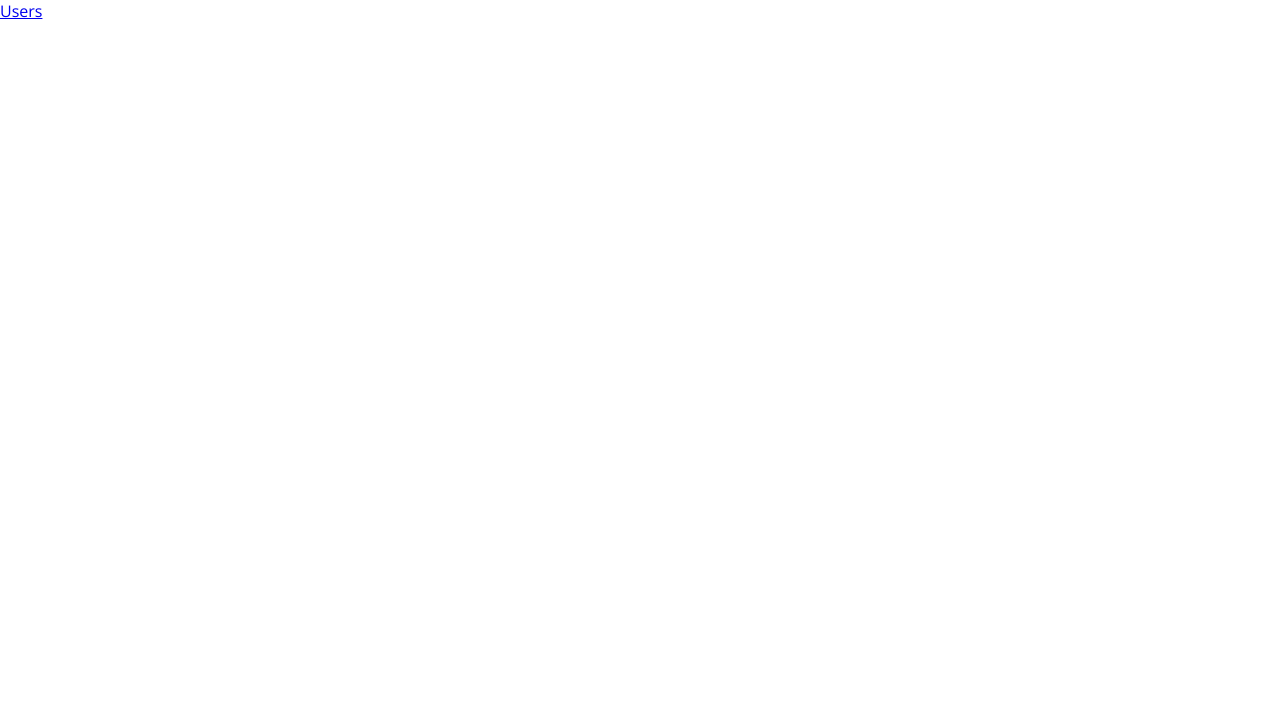
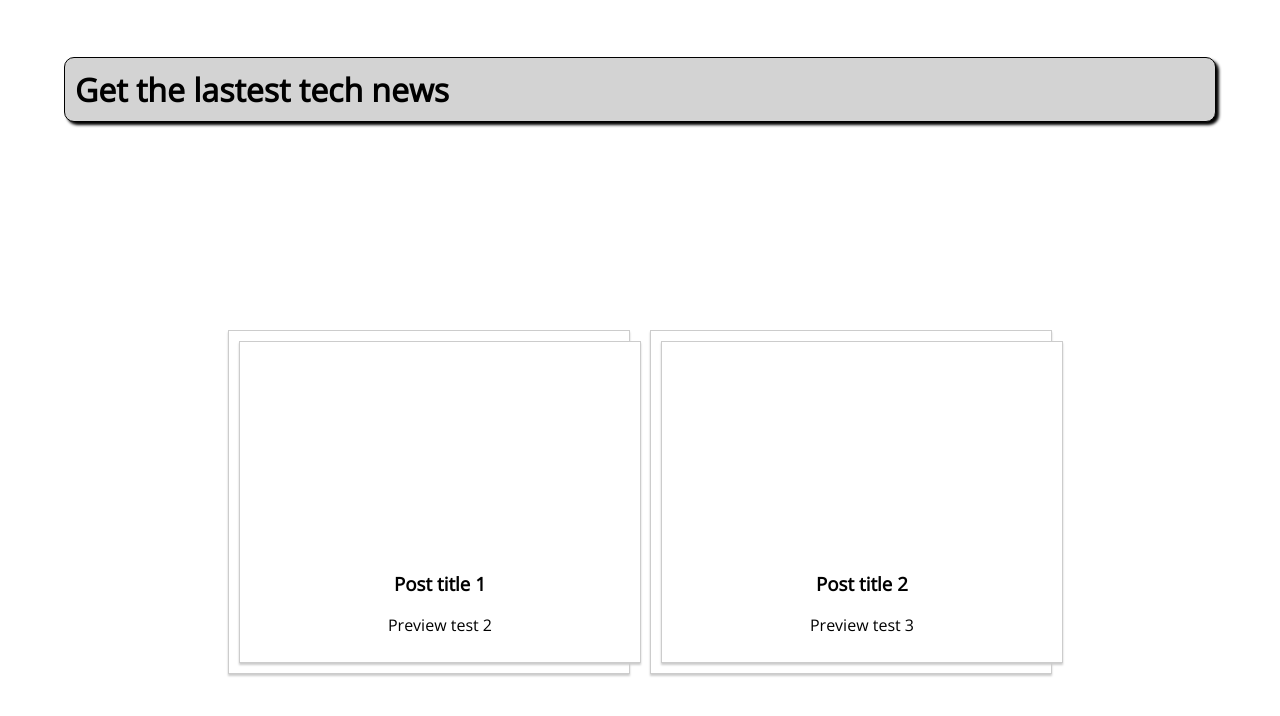
Before and after one commit to kateMoscoso/nuxt-app, a Nuxt app: page / in a window 1280 px wide. Shown: the top 716 px of the page. Built offline with nearby package versions, Linux system fonts and the light colour scheme.

Commit message:
articles

```diff
--- a/pages/index.vue
+++ b/pages/index.vue
@@ -1,6 +1,104 @@
 <template>
-  <section class="container">
-    <nuxt-link to="/users"> Users</nuxt-link>
+<div class="home-page">
+  <section class="intro">
+    <h1>Get the lastest tech news</h1>
+  </section>
+  <section class="featured-posts">
+    <nuxt-link :to="'/posts' + 1" class="post-preview">
+      <article class="post-preview">
+          <div class="post-thumbnail" style="background-image url('https://previews.123rf.com/images/ramcreative/ramcreative1710/ramcreative171000004/88076565-linda-cara-de-unicornio-gr%C3%A1ficos-infantiles-para-camisetas-.jpg')"></div>
+          <div class="post-content">
+            <h1> Post title 1</h1>
+            <p>Preview test 2</p>
+          </div>
+      </article>
+    </nuxt-link>
+    <nuxt-link :to="'/posts' + 2" class="post-preview">
+      <article class="post-preview">
+          <div class="post-thumbnail" style="background-image url('https://previews.123rf.com/images/ramcreative/ramcreative1710/ramcreative171000004/88076565-linda-cara-de-unicornio-gr%C3%A1ficos-infantiles-para-camisetas-.jpg')"></div>
+          <div class="post-content">
+            <h1> Post title 2</h1>
+            <p>Preview test 3</p>
+          </div>
+      </article>
+    </nuxt-link>
+  </section>
+</div>
+</template>
+<style scoped>
 
-  </section>
-</template>
+.intro {
+  height: 300px;
+  position: relative;
+  padding: 30px;
+  box-sizing: border-box;
+  background-position: center;
+  background-size: cover;
+}
+
+.intro h1 {
+  position: absolute;
+  top: 10%;
+  left: 5%;
+  width: 90%;
+  font-size: 1.5rem;
+  color: black;
+  background-color: rgb(211, 211, 211);
+  padding: 10px;
+  border-radius: 10px;
+  box-shadow: 3px 3px 3px black;
+  box-sizing: border-box;
+  border: 1px solid black;
+}
+
+@media (min-width: 768px) {
+  .intro h1 {
+    font-size: 2rem;
+  }
+}
+
+.featured-posts {
+  display: flex;
+  padding: 20px;
+  box-sizing: border-box;
+  flex-wrap: wrap;
+  align-items: center;
+  justify-content: center;
+}
+
+.post-preview {
+  border: 1px solid #ccc;
+  box-shadow: 0 2px 2px #ccc;
+  background-color: white;
+  width: 90%;
+}
+
+a {
+  text-decoration: none;
+  color: black;
+}
+
+@media (min-width: 850px) {
+  .post-preview {
+    width: 400px;
+    margin: 10px;
+  }
+}
+
+.post-thumbnail {
+  width: 100%;
+  height: 200px;
+  background-position: center;
+  background-size: cover;
+}
+
+.post-content {
+  padding: 10px;
+  text-align: center;
+}
+
+a:hover .post-content,
+a:active .post-content {
+  background-color: #ccc;
+}
+</style>
```
